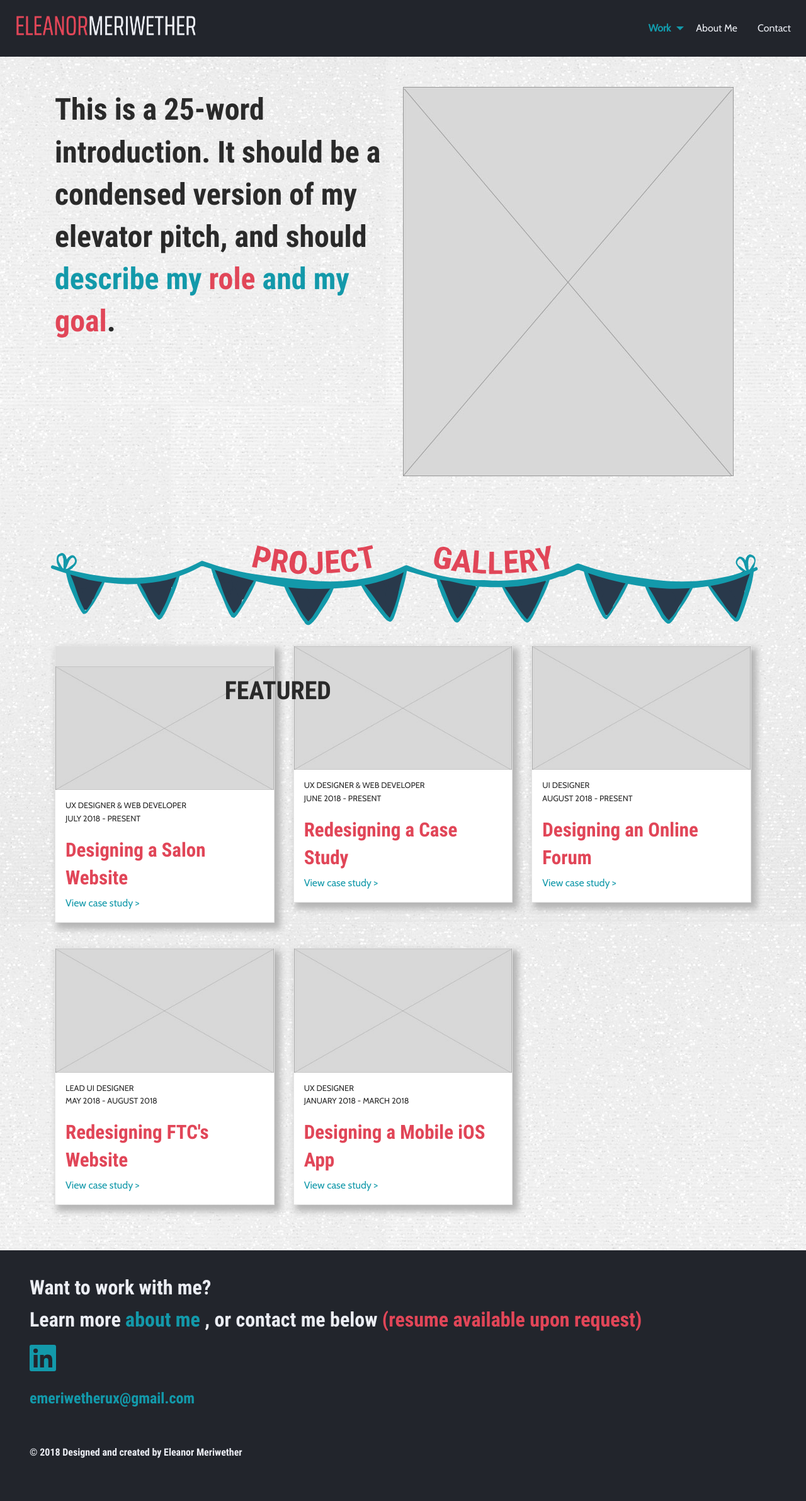
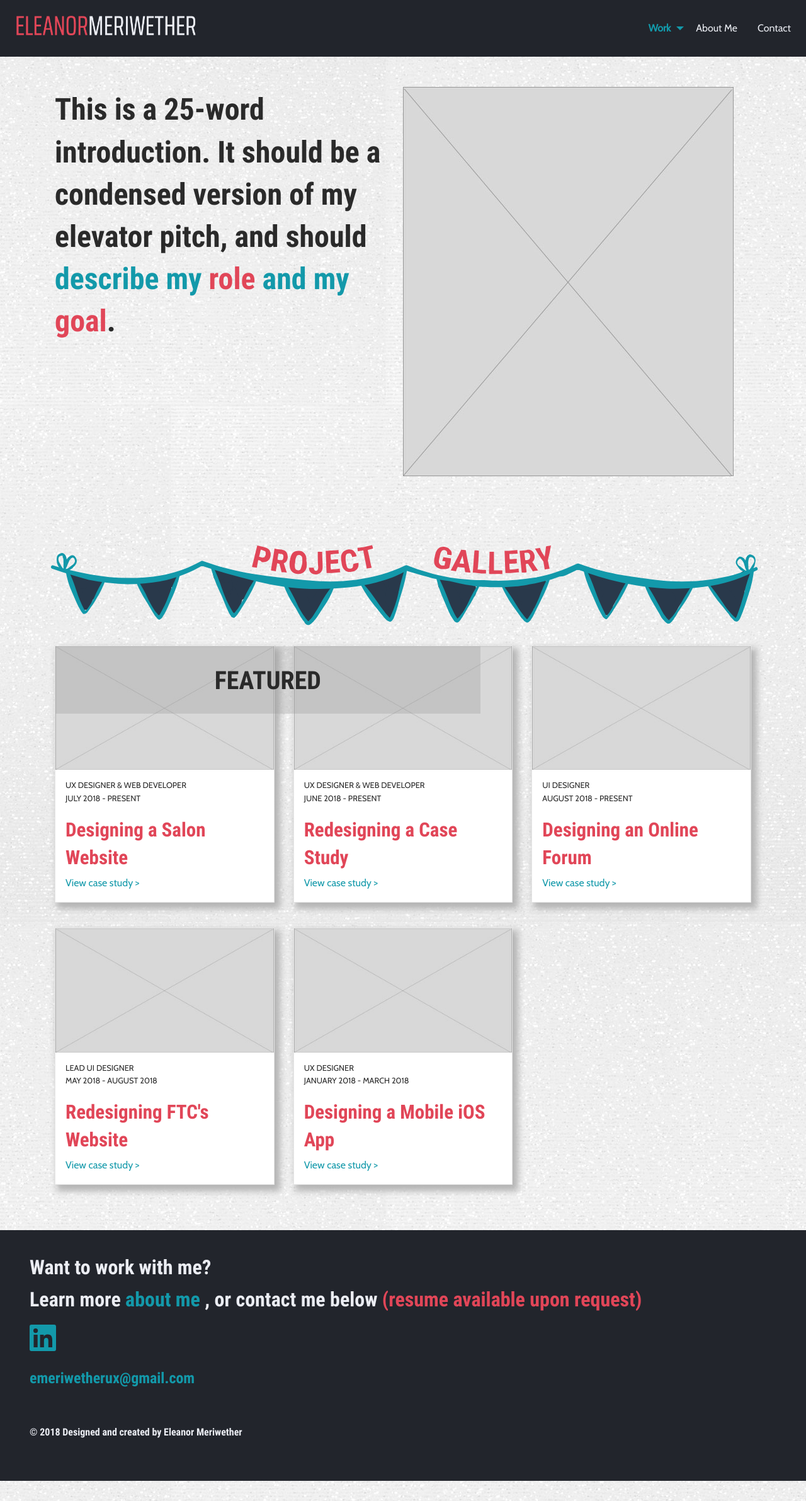
Before and after one commit to emeriwether/emeriwether.github.io, a Jekyll site: the page built from home.html, in a window 1280 px wide. Shown: the whole page at 63% size. Built offline with Jekyll 4.4.1, drawn with Linux system fonts in a browser that asks for light colours.

Commit message:
ct prev comm

```diff
--- a/home.html
+++ b/home.html
@@ -39,8 +39,8 @@
       <div class="cell">
         <a href="/projectA.html">
             <div class="card">
-                <div class="card-divider">
-                    <h2  id="featuredLabel" class="text-center">FEATURED</h2>
+                <div class="card-divider" id="featuredLabel">
+                    <h2 class="text-center">FEATURED</h2>
                 </div>
                 <img src="/images/placeholder_Thumbnail.jpg">
                <div class="card-section">
```
